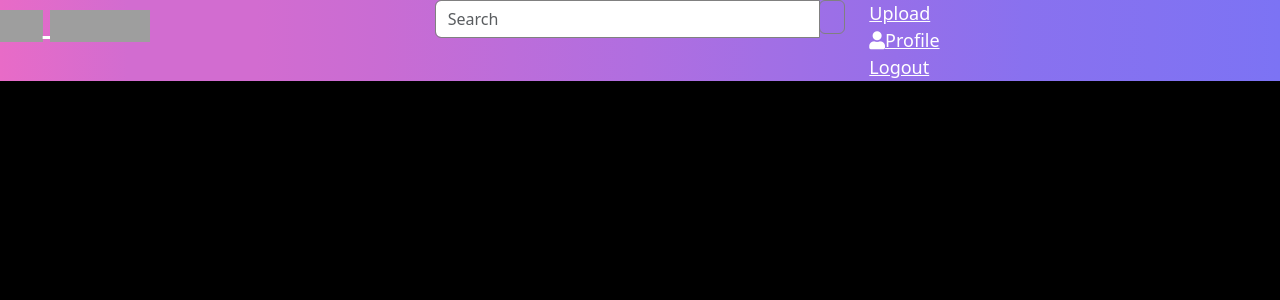
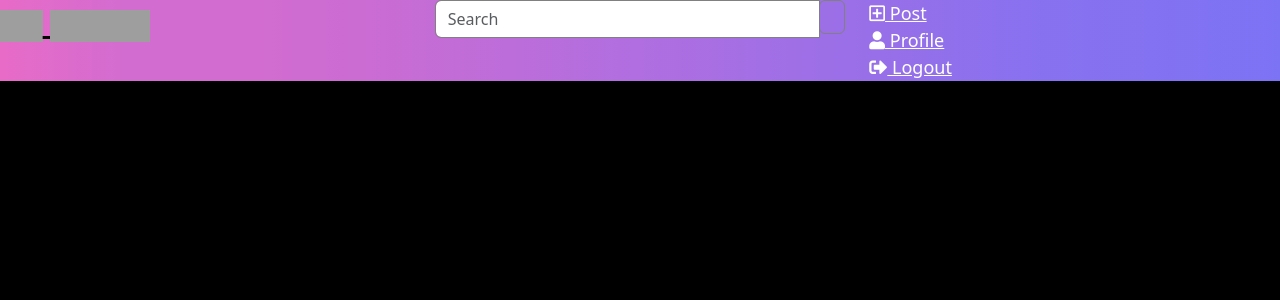
Before and after one commit to Ephrao1/Instagram-Clone, a Django app: page / in a window 1280 px wide. Shown: the top 300 px of the page. Run offline with Django 3.2, Linux system fonts and the light colour scheme; the visitor is signed in with stand-in values (Sample User, id 1); data that the repository does not hold is empty; some libraries are stand-ins or nearby versions; some web fonts are replaced; grey boxes are pictures that could not be loaded.

Commit message:
Ad icons

```diff
--- a/instagram/templates/navbar.html
+++ b/instagram/templates/navbar.html
@@ -4,8 +4,8 @@
         <!-- ICON -->
         <div class="col-md-4">
           <ul class="nav navbar-nav navbar-left">
-            <li> <a style="font-size:30px;color:white"  href="/">
-                <img src="https://seeklogo.com/images/I/instagram-new-2016-glyph-logo-84CB825424-seeklogo.com.png" style="height:32px; width:auto;"alt=""> <img src="https://upload.wikimedia.org/wikipedia/commons/thumb/2/2a/Instagram_logo.svg/1280px-Instagram_logo.svg.png" style="height:32px; width: 100px; color: white;" alt=""> </a></li>
+            <li> <a style="font-size:30px;color: black"  href="/">
+                <img src="https://seeklogo.com/images/I/instagram-logo-E0067A1403-seeklogo.com.png" style="height:32px; width:auto; color: white;"alt=""> <img src="https://upload.wikimedia.org/wikipedia/commons/thumb/2/2a/Instagram_logo.svg/1280px-Instagram_logo.svg.png" style="height:32px; width: 100px; color: white;" alt="">  </a></li>
           </ul>
         </div>
         <!-- ICON-END -->
@@ -28,14 +28,14 @@
           <ul style="padding-right: 15px;" class="nav navbar-nav navbar-right">
             <li>
               <a style="font-size:18px;color:white;" class="glyphicon glyphicon-upload "
-                href="{% url 'new_image' user.id %}">Upload</a>
+                href="{% url 'new_image' user.id %}"><i class="far fa-plus-square"></i> Post</a>
             </li>
             <li>
               <a style="font-size:18px;color:white" class="glyphicon glyphicon-user "
-                href="{% url 'profile' user.id %}"><i class="fas fa-user"></i>Profile</a>
+                href="{% url 'profile' user.id %}"><i style="color: white;" class="fas fa-user"></i> Profile</a>
             </li>
             <li>
-              <a style="font-size:18px;color:white" class="glyphicon glyphicon-off " href="/logout">Logout</a>
+              <a style="font-size:18px;color:white" class="glyphicon glyphicon-off " href="/logout"><i class="fas fa-sign-out-alt"></i> Logout</a>
             </li>
           </ul>
         </div>
```
